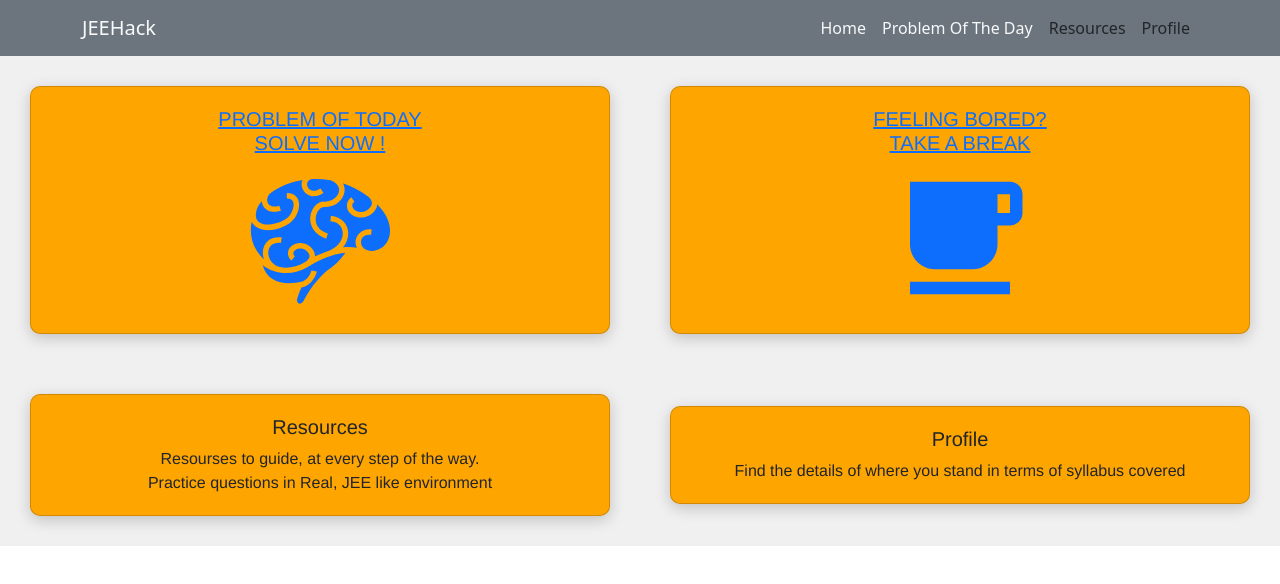
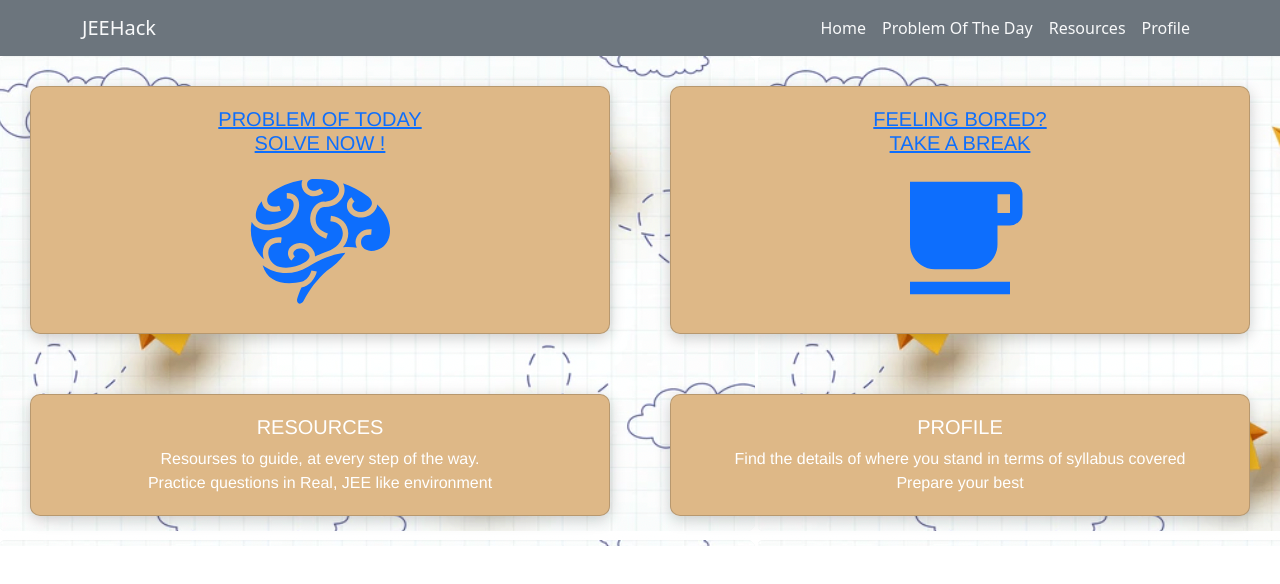
Before and after one commit to kinshuk-yadav/ISA_PROJECT, a React (Create React App) app: page /home in a window 1280 px wide. Shown: the top 584 px of the page. Built offline with nearby package versions, Linux system fonts and the light colour scheme; no server answers.

Commit message:
ui home done

```diff
--- a/src/components/Navbar.jsx
+++ b/src/components/Navbar.jsx
@@ -30,8 +30,8 @@ export default function Navbar() {
             <div class="navbar-nav">
                 <Link to="/home" class="nav-item nav-link active text-light" >Home </Link>
                 <Link to="/potd" class="nav-item nav-link active text-light" >Problem Of The Day </Link>
-                <Link to="/potd" class="nav-item nav-link disabled text-dark " >Resources </Link>
-                <Link to="/potd" class="nav-item nav-link disabled text-dark" >Profile </Link>
+                <Link to="/potd" class="nav-item nav-link disabled text-light " >Resources </Link>
+                <Link to="/potd" class="nav-item nav-link disabled text-light" >Profile </Link>
             </div>
         </div>
     </div>
--- a/src/pages/Home.css
+++ b/src/pages/Home.css
@@ -3,7 +3,8 @@
   flex-wrap: wrap;
   justify-content: center; /* Center aligns items on the line */
   align-items: center;
-  background: #f0f0f0;
+  /* background: #f0f0f0; */
+  background: url('../assets/bg-jeehack.png');
 }
 
 .card {
@@ -16,7 +17,8 @@
   flex-direction: column;
   justify-content: space-around;
   padding: 20px;
-  background: #ffa500; /* Card background color */
+  background-color : burlywood  ; /* Card background color */
+  color : white;
   font-family: 'Helvetica Neue', Helvetica, Arial, sans-serif;
   text-align: center;
   text-decoration: none;
@@ -55,3 +57,9 @@
 .coming-soon:hover .card-hover-overlay {
   opacity: 1; /* Show overlay on hover */
 }
+
+.home{
+  background: url('../assets/bg-jeehack.png');
+  background-size: cover;
+  background-position: center;
+}
--- a/src/pages/Home.js
+++ b/src/pages/Home.js
@@ -4,6 +4,7 @@ import './Home.css';
 import Navbar from '../components/Navbar';
 import { GiBrain } from "react-icons/gi";
 import { MdFreeBreakfast } from "react-icons/md";
+import backgroundImage from '../assets/bg-jeehack.png';
 
 export default function Home() {
   return (
@@ -21,21 +22,21 @@ export default function Home() {
           <a href="https://boring-breaks.netlify.app/" target="_blank" className='CardWrap'>
             <h5 className="card-title">FEELING BORED? <br /> TAKE A BREAK</h5>
             {/* <GiBrain style={{ fontSize: '150px' }}/><br />   */}
-            <MdFreeBreakfast style={{ fontSize: '150px' }}/><br />
+            <MdFreeBreakfast style={{ fontSize: '150px'}}/><br />
           </a>
         </div>
 
         <div className="card coming-soon">
           <div className="card-hover-overlay">Coming Soon</div>
-          <h5 className="card-title">Resources</h5>
+          <h5 className="card-title">RESOURCES</h5>
           <p className="card-text">Resourses to guide, at every step of the way.<br /> Practice questions in Real, JEE like environment</p>
           {/* <Link to="/resources" className="btn btn-primary">Go somewhere</Link> */}
         </div>
 
         <div className="card coming-soon">
           <div className="card-hover-overlay">Coming Soon</div>
-          <h5 className="card-title">Profile</h5>
-          <p className="card-text">Find the details of where you stand in terms of syllabus covered</p>
+          <h5 className="card-title">PROFILE</h5>
+          <p className="card-text">Find the details of where you stand in terms of syllabus covered<br />Prepare your best</p>
           {/* <Link to="/profile" className="btn btn-primary">Go somewhere</Link> */}
         </div>
       </div>
```
Also changed, not shown: src/assets/bg-jeehack.png (added).
